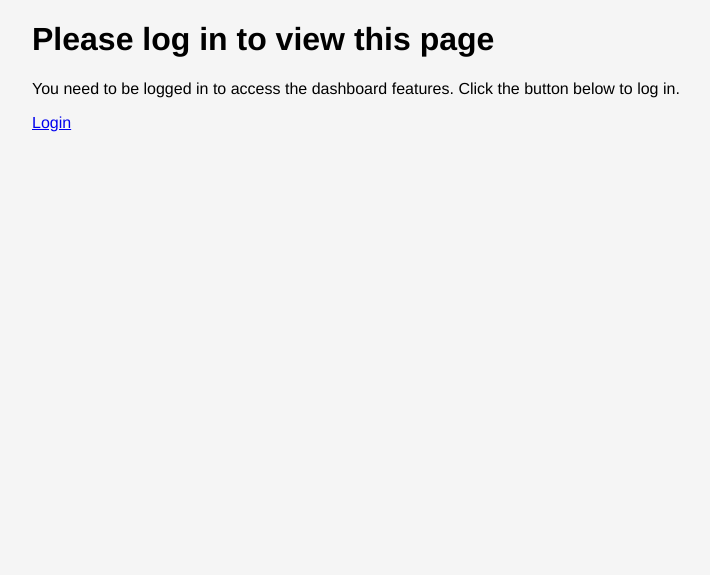
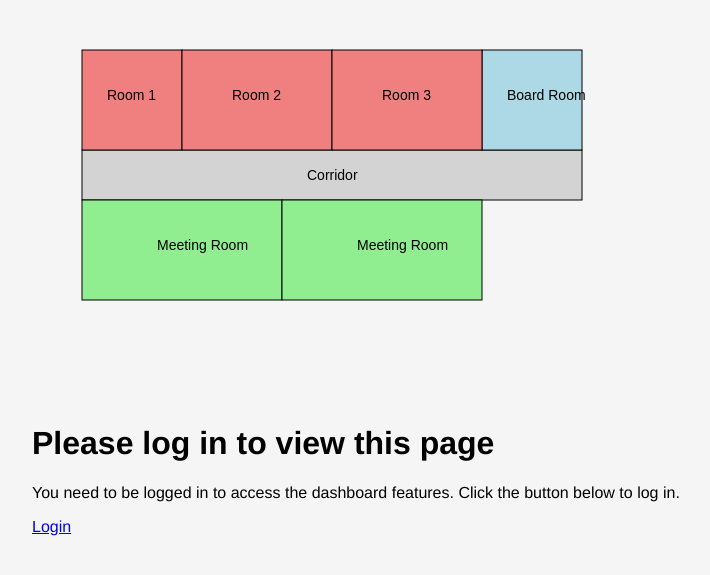
Before and after one commit to hakdo/superklima, a PHP site: page /home.php in a window 1280 px wide. Shown: the part 58-633 px from the top of the page, without its empty margins (208-918 px from the left). Run offline with PHP 8.4, Linux system fonts and the light colour scheme.

Commit message:
added chart

```diff
--- a/home.php
+++ b/home.php
@@ -9,6 +9,29 @@
 <body>
   <div class="container">
     <?php include 'navbar.php'; ?>
+    <svg width="600" height="400" xmlns="http://www.w3.org/2000/svg">
+  <!-- Corridor -->
+  <rect x="50" y="150" width="500" height="50" fill="lightgray" stroke="black" />
+  <text x="275" y="180" font-family="Arial" font-size="14" fill="black">Corridor</text>
+
+  <!-- Board Room -->
+  <rect x="450" y="50" width="100" height="100" fill="lightblue" stroke="black" />
+  <text x="475" y="100" font-family="Arial" font-size="14" fill="black">Board Room</text>
+
+  <!-- Meeting Rooms -->
+  <rect x="50" y="200" width="200" height="100" fill="lightgreen" stroke="black" />
+  <text x="125" y="250" font-family="Arial" font-size="14" fill="black">Meeting Room</text>
+  <rect x="250" y="200" width="200" height="100" fill="lightgreen" stroke="black" />
+  <text x="325" y="250" font-family="Arial" font-size="14" fill="black">Meeting Room</text>
+
+  <!-- Rooms above the Corridor -->
+  <rect x="50" y="50" width="100" height="100" fill="lightcoral" stroke="black" />
+  <text x="75" y="100" font-family="Arial" font-size="14" fill="black">Room 1</text>
+  <rect x="150" y="50" width="150" height="100" fill="lightcoral" stroke="black" />
+  <text x="200" y="100" font-family="Arial" font-size="14" fill="black">Room 2</text>
+  <rect x="300" y="50" width="150" height="100" fill="lightcoral" stroke="black" />
+  <text x="350" y="100" font-family="Arial" font-size="14" fill="black">Room 3</text>
+</svg>
 
     <?php if (!isset($_SESSION['username'])) : ?>
       <h1>Please log in to view this page</h1>
```
